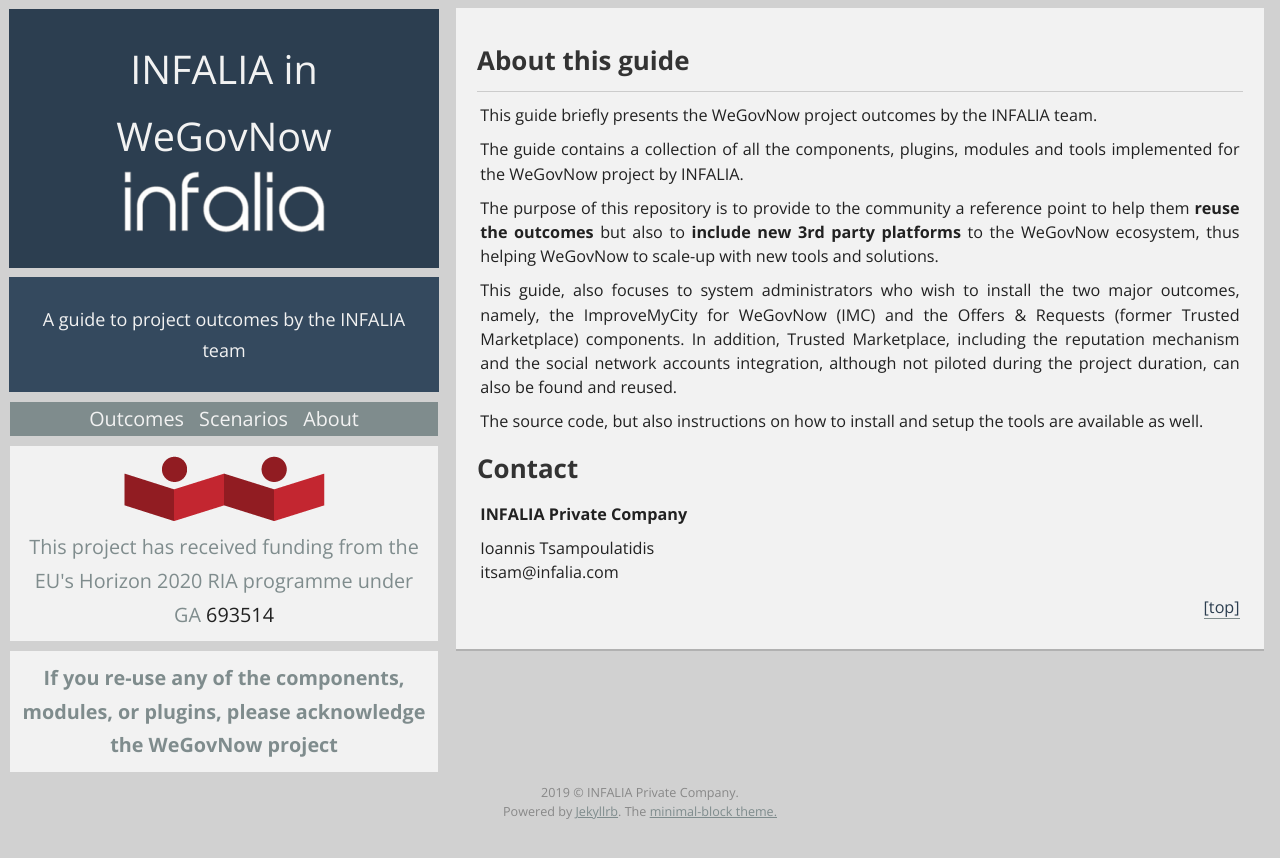
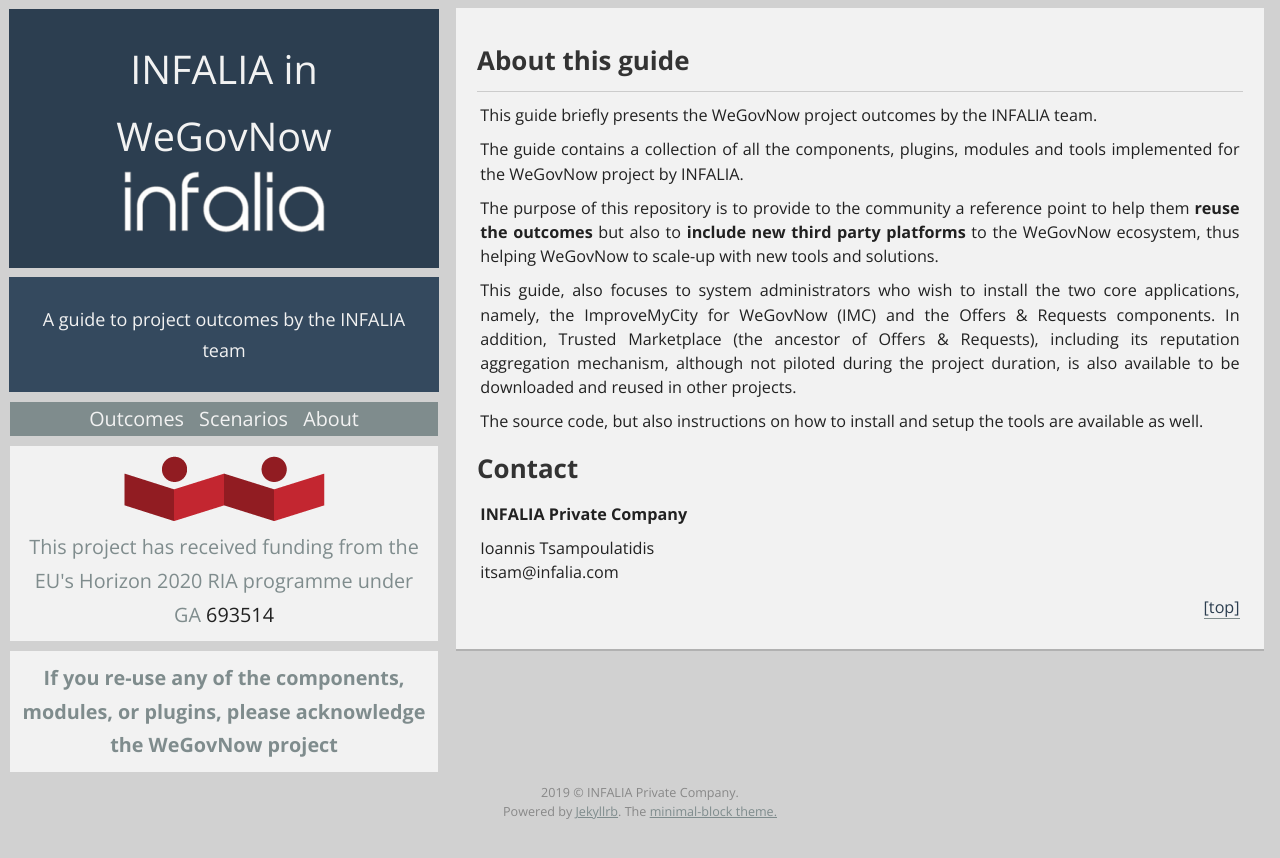
Before and after one commit to Infalia/wegovnow, a Jekyll site: the page built from about/index.md, in a window 1280 px wide. Shown: the top 858 px of the page. Built offline with Jekyll 4.4.1, drawn with Linux system fonts in a browser that asks for light colours.

Commit message:
minor text updates

```diff
--- a/about/index.md
+++ b/about/index.md
@@ -7,9 +7,9 @@
 
 The guide contains a collection of all the components, plugins, modules and tools implemented for the WeGovNow project by INFALIA.
 
-The purpose of this repository is to provide to the community a reference point to help them **reuse the outcomes** but also to **include new 3rd party platforms** to the WeGovNow ecosystem, thus helping WeGovNow to scale-up with new tools and solutions.
+The purpose of this repository is to provide to the community a reference point to help them **reuse the outcomes** but also to **include new third party platforms** to the WeGovNow ecosystem, thus helping WeGovNow to scale-up with new tools and solutions.
 
-This guide, also focuses to system administrators who wish to install the two major outcomes, namely, the ImproveMyCity for WeGovNow (IMC) and the Offers & Requests (former Trusted Marketplace) components. In addition, Trusted Marketplace, including the reputation mechanism and the social network accounts integration, although not piloted during the project duration, can also be found and reused.
+This guide, also focuses to system administrators who wish to install the two core applications, namely, the ImproveMyCity for WeGovNow (IMC) and the Offers & Requests components. In addition, Trusted Marketplace (the ancestor of Offers & Requests), including its reputation aggregation mechanism, although not piloted during the project duration, is also available to be downloaded and reused in other projects.
 
 The source code, but also instructions on how to install and setup the tools are available as well.
 
```
Also changed, not shown: scenarios/index.md (+1 -1 lines).
